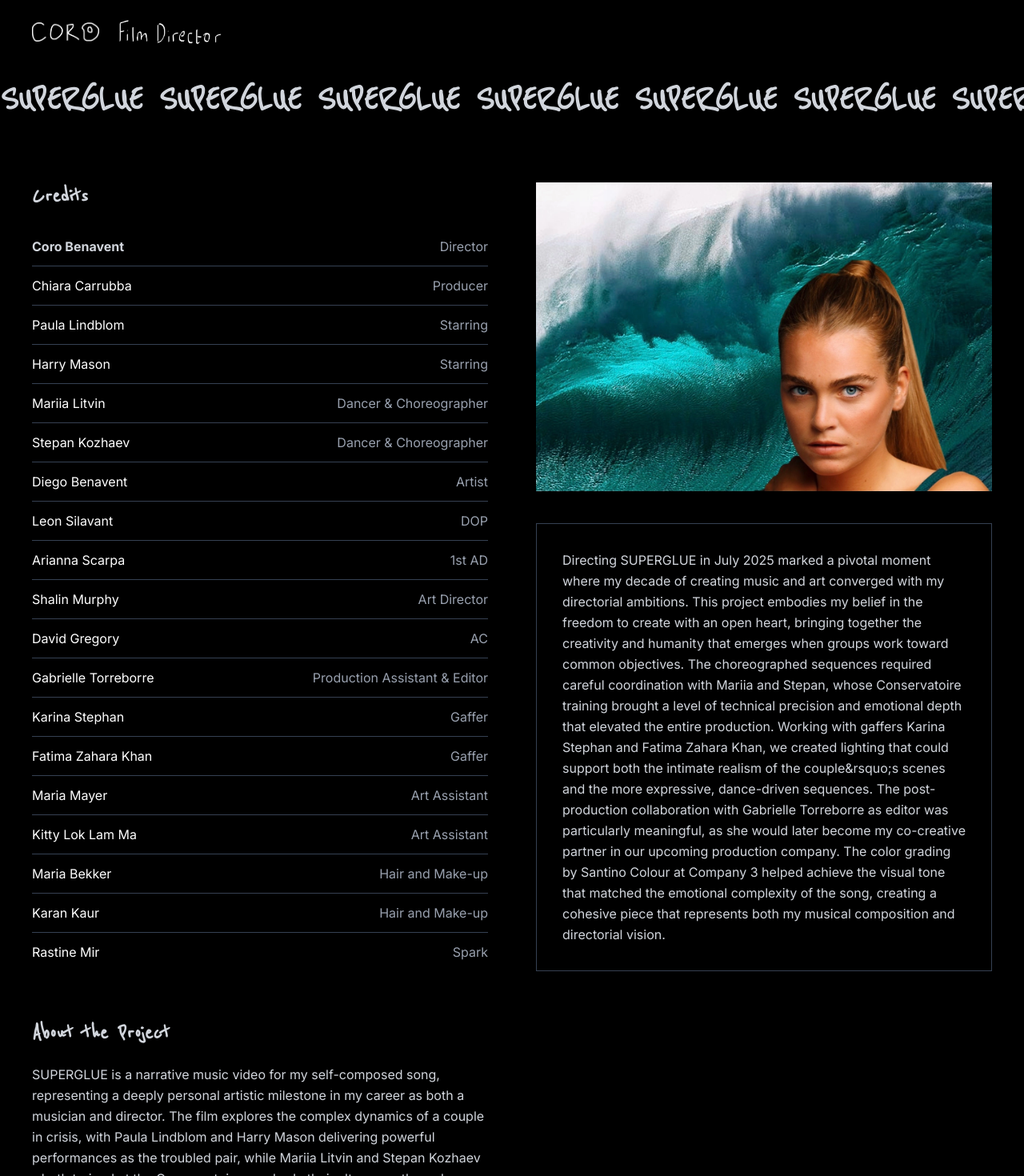
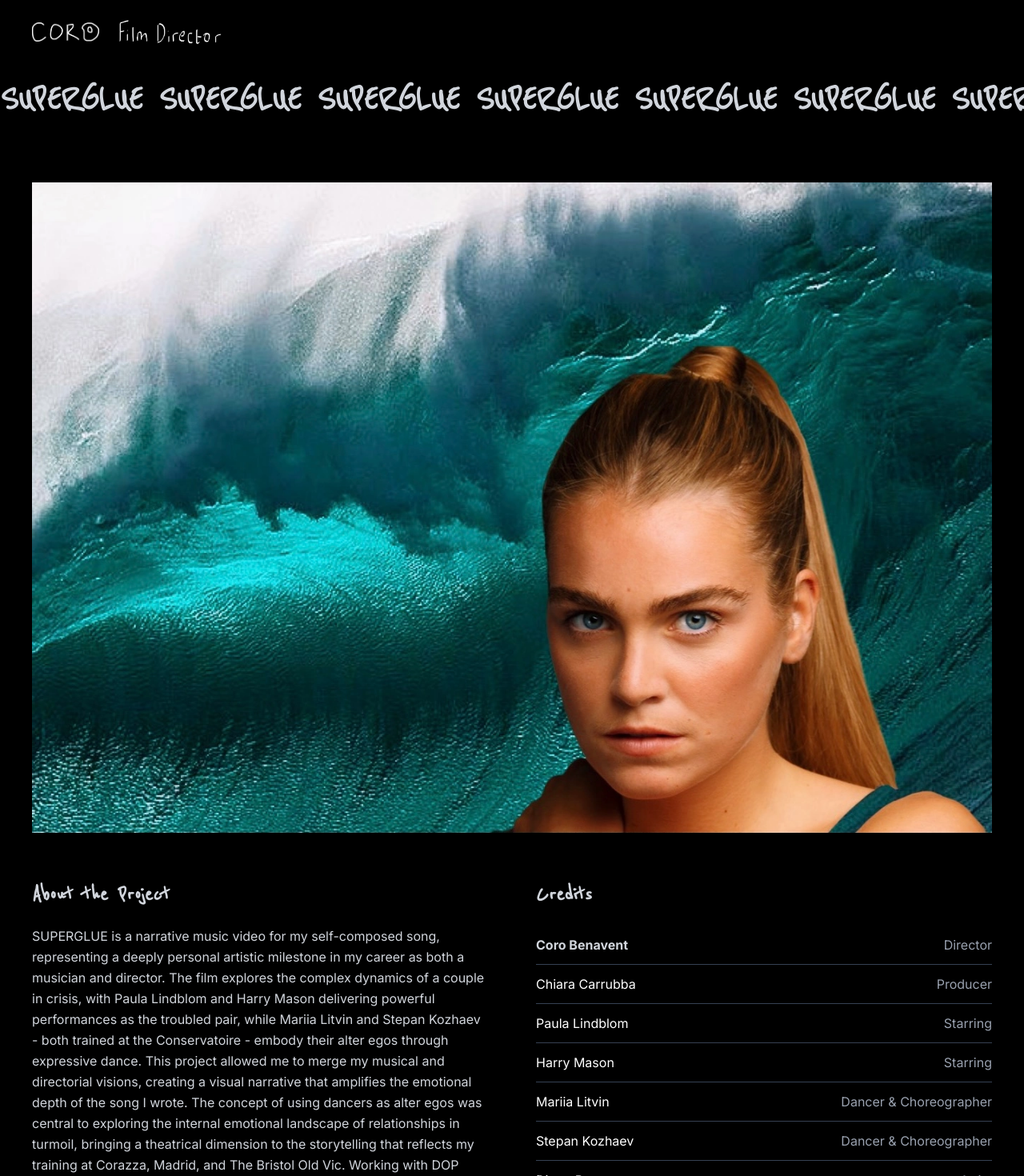
Before and after one commit to joehewett/coro, a React (Vite) app: page /director/superglue in a window 1280 px wide. Shown: the top 1470 px of the page at 80% size. Built offline with nearby package versions, Linux system fonts and the light colour scheme.

Commit message:
refactor: restructure ProjectPage component layout
- Move main image to top of page
- Reorder columns with About and Credits sections
- Make additionalInfo prop optional
- Simplify layout and improve readability

```diff
--- a/src/components/ProjectPage.tsx
+++ b/src/components/ProjectPage.tsx
@@ -10,7 +10,7 @@ interface ProjectPageProps {
   credits: Array<{ name: string; role: string; isHighlighted?: boolean }>;
   description: string;
   mainImage: string;
-  additionalInfo: string;
+  additionalInfo?: string;
 }
 
 const ProjectPage: React.FC<ProjectPageProps> = ({
@@ -41,13 +41,31 @@ const ProjectPage: React.FC<ProjectPageProps> = ({
 
       {/* Main content */}
       <div className="max-w-7xl mx-auto px-10 py-15">
+        {/* Image at top, same width as columns */}
+        <div className="w-full mb-15">
+          <img
+            src={mainImage}
+            alt={title}
+            className="w-full h-auto"
+          />
+        </div>
         <div className="project-content grid grid-cols-1 lg:grid-cols-2 gap-15 items-start">
-          {/* Left column - Credits and description */}
+          {/* Left column - About the Project */}
+          <div>
+            <h2 className="text-3xl font-bold text-gray-300 mb-5 font-handwritten">
+              About the Project
+            </h2>
+            <p className="text-base leading-relaxed text-gray-300">
+              {description}
+            </p>
+          </div>
+
+          {/* Right column - Cast List */}
           <div>
             <h2 className="text-3xl font-bold text-gray-300 mb-5 font-handwritten">
               Credits
             </h2>
-            <ul className="mb-15 list-none p-0">
+            <ul className="list-none p-0">
               {credits.map((credit, index) => (
                 <li key={index} className="flex justify-between items-center py-3 border-b border-gray-700 last:border-b-0">
                   <span className={credit.isHighlighted ? 'text-gray-300 font-bold' : 'text-white'}>
@@ -59,31 +77,6 @@ const ProjectPage: React.FC<ProjectPageProps> = ({
                 </li>
               ))}
             </ul>
-
-            <div>
-              <h2 className="text-3xl font-bold text-gray-300 mb-5 font-handwritten">
-                About the Project
-              </h2>
-              <p className="text-base leading-relaxed text-gray-300">
-                {description}
-              </p>
-            </div>
-          </div>
-
-          {/* Right column - Image */}
-          <div>
-            <img
-              src={mainImage}
-              alt={title}
-              className="w-full h-auto"
-            />
-
-            {/* Additional info below image */}
-            <div className="mt-10 p-8 bg-black border border-gray-700">
-              <p className="text-base leading-relaxed text-gray-300">
-                {additionalInfo}
-              </p>
-            </div>
           </div>
         </div>
       </div>
```
